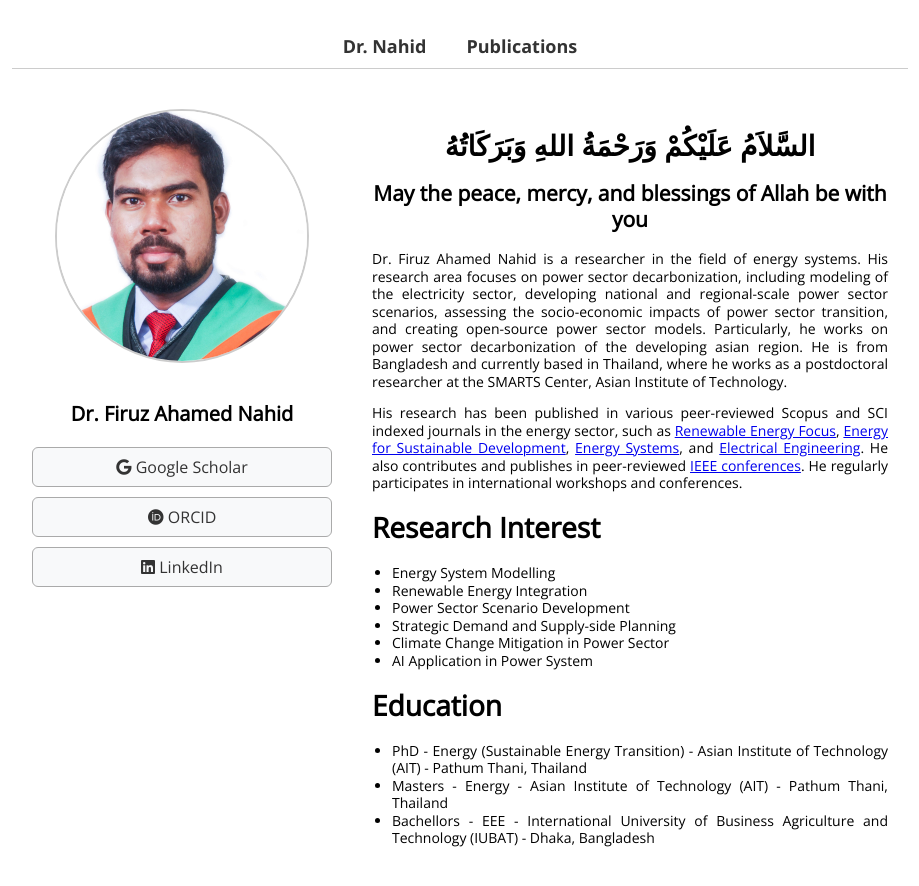
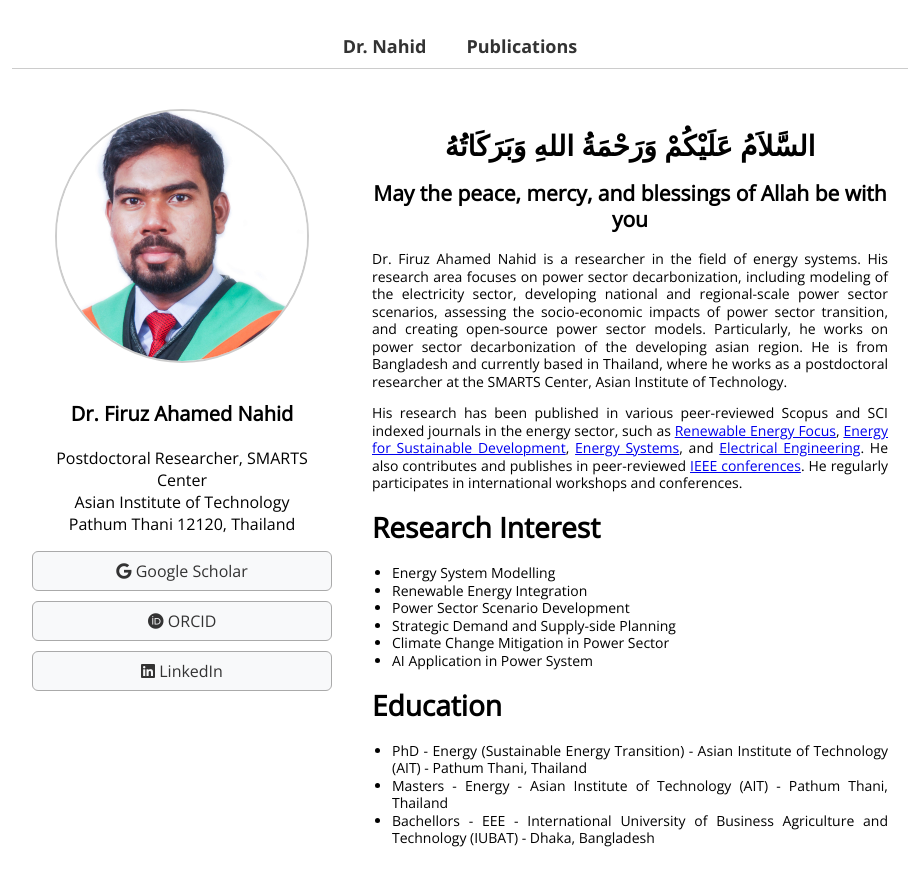
Before and after one commit to FiruzAhamed/firuzahamed.github.io, a Jekyll site: the page built from index.md, in a window 1280 px wide and 957 px high. Shown: the top 886 px of the window, without its empty margins (180-1099 px from the left). Built offline with Jekyll 4.4.1, drawn with Linux system fonts in a browser that asks for light colours.

Commit message:
Update index.md
Signed-off-by: Firuz Ahamed Nahid <122635742+FiruzAhamed@users.noreply.github.com>

```diff
--- a/index.md
+++ b/index.md
@@ -19,6 +19,10 @@ permalink: /
   <div class="left-panel">
     <img src="/image/Untitled design.png" alt="Dr. Nahid" class="profile-pic">
     <h2>Dr. Firuz Ahamed Nahid</h2>
+        <p>Postdoctoral Researcher, SMARTS Center<br>
+    Asian Institute of Technology<br>
+    Pathum Thani 12120, Thailand</p>
+
 
     <div class="link-buttons">
       <a href="https://scholar.google.com/citations?user=uqPruO4AAAAJ&hl=en" target="_blank"><i class="fab fa-google"></i> Google Scholar</a>
```
